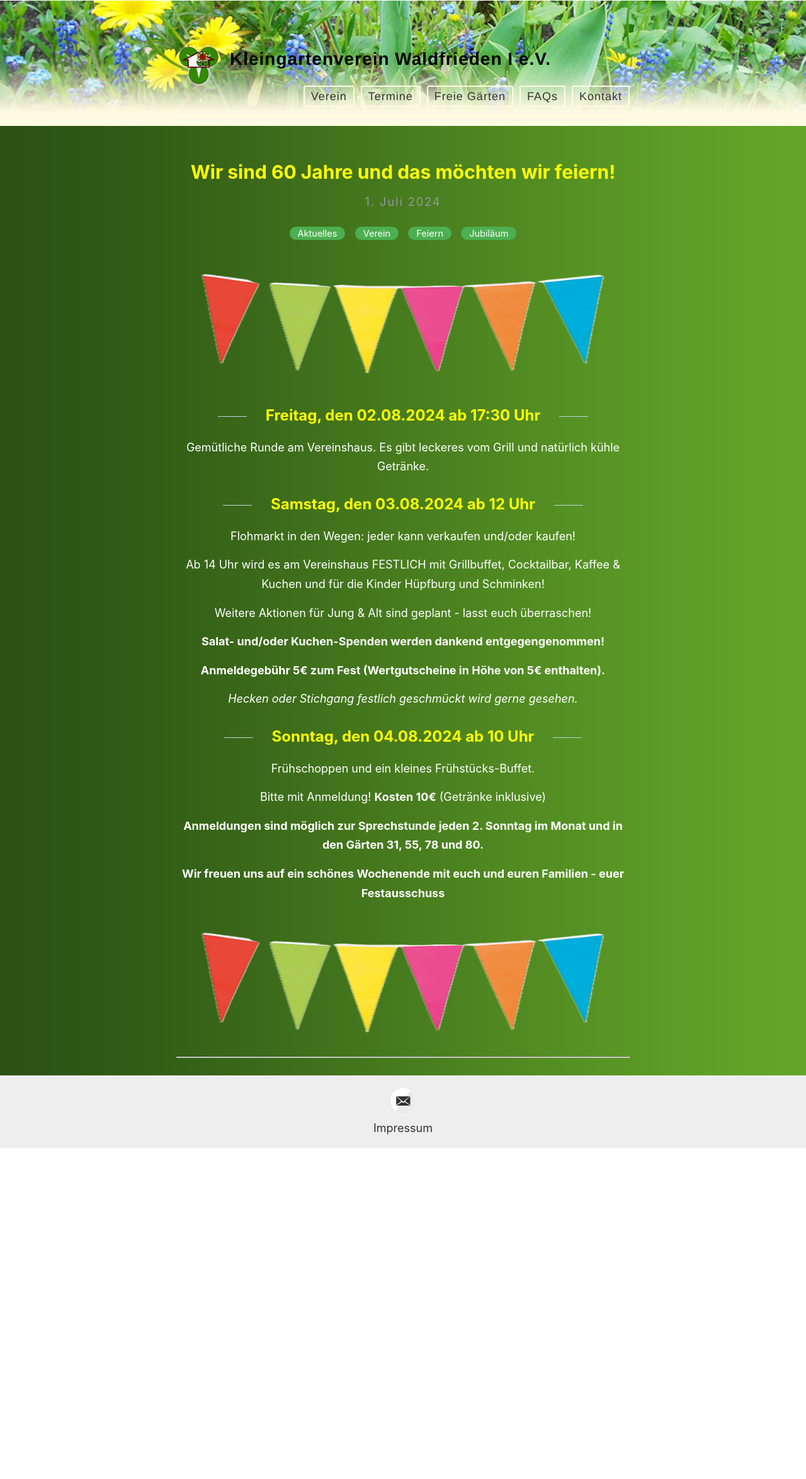
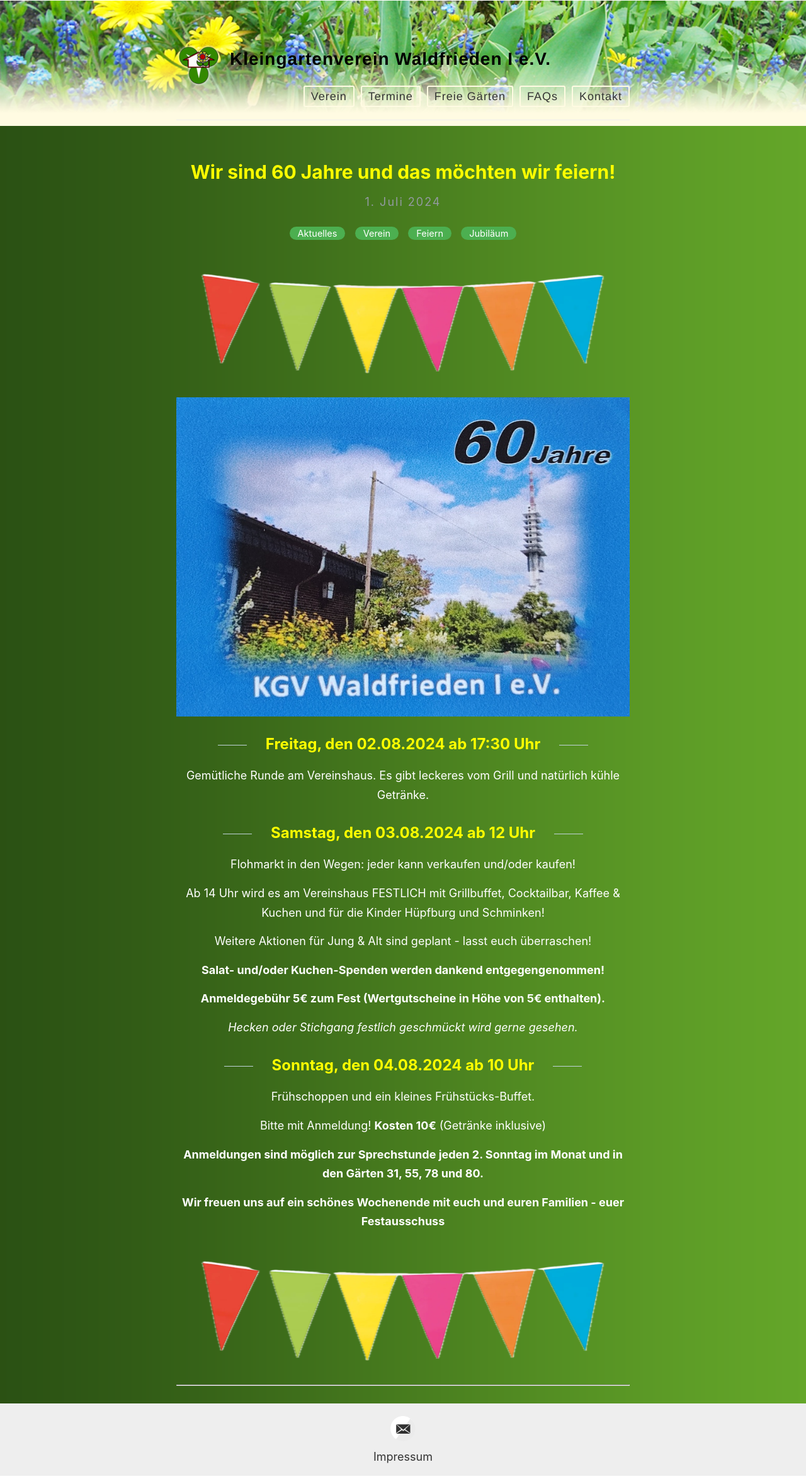
Before and after one commit to der-Frankie/kgv-website-dev.github.io, a Jekyll site: the page built from _posts/2024-07-01-Sommerfest-2024.md, in a window 1280 px wide. Shown: the whole page at 63% size. Built offline with Jekyll 4.4.1, drawn with Linux system fonts in a browser that asks for light colours; before the commit the page ends 1828 px from its top, so only the background shows below that.

Commit message:
Update 2024-07-01-Sommerfest-2024.md
Added 60-Jahre-KGV-Sticker

```diff
--- a/_posts/2024-07-01-Sommerfest-2024.md
+++ b/_posts/2024-07-01-Sommerfest-2024.md
@@ -6,6 +6,8 @@ excerpt: Wir feiern das 60-jährige Vereinsjubiläum mit einem mehrtägigen Somm
 ---
 
 ![Girlande]({{site.baseurl}}{% link images/girlande.png %})
+
+![60-Jahre-KGV]({{site.baseurl}}{% link images/60-Jahre-KGV-Waldfrieden-Sticker.jpg %})
 
 ## Freitag, den 02.08.2024 ab 17:30 Uhr
 Gemütliche Runde am Vereinshaus.
```
